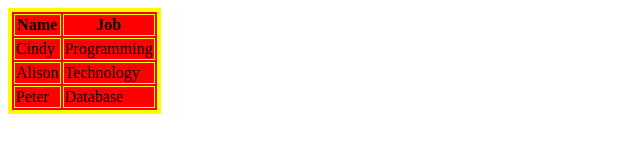
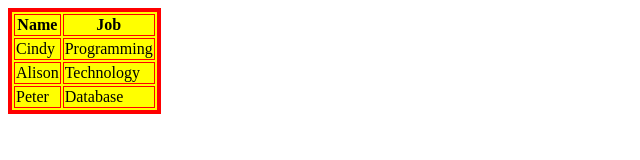
Before and after one commit to mebannon/mebannon.github.io, a plain HTML site: page cti110-07a.html in a window 1280 px wide. Shown: the whole page, without its empty margins (0-640 px from the left). Drawn offline with Linux system fonts and the light colour scheme.

Commit message:
Update cti110-07a.html

```diff
--- a/cti110-07a.html
+++ b/cti110-07a.html
@@ -1,6 +1,6 @@
 <!DOCTYPE html>
 <body>
-  <TABLE Border="4" bordercolor="#FFFF00" bgcolor="#FF0000">
+  <TABLE Border="4" bordercolor="#FF0000" bgcolor="#FFFF00">
     <TR>
       <TH>Name</TH>
       <TH>Job</TH>
```
